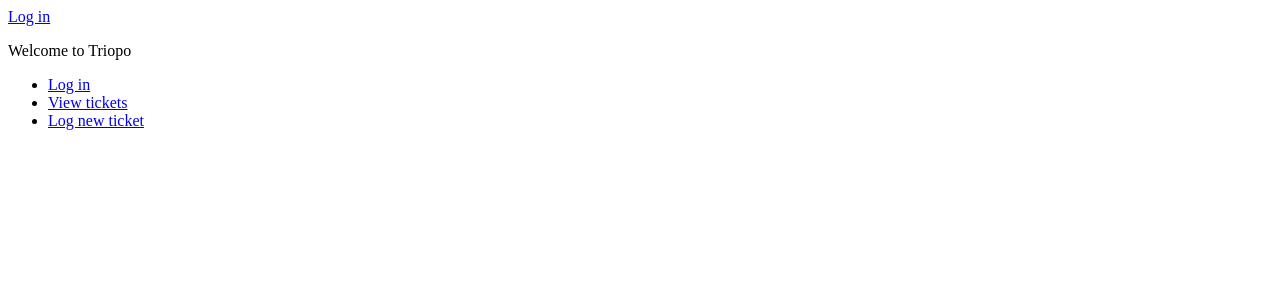
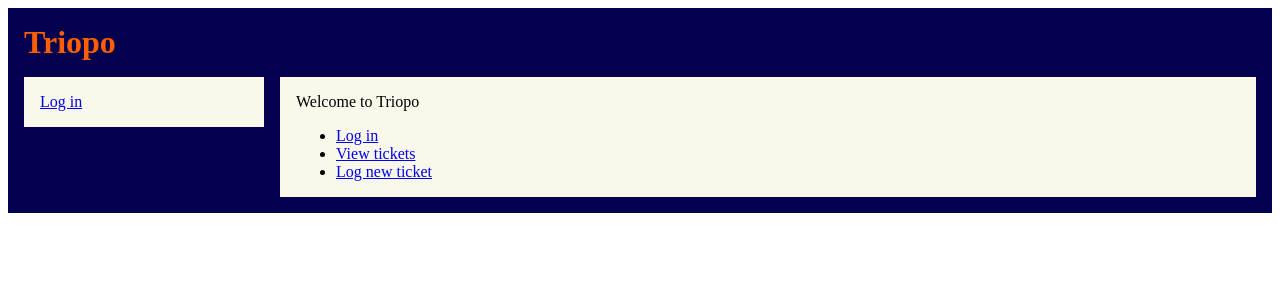
Before and after one commit to hazelw/triopo, a Django app: page / in a window 1280 px wide. Shown: the top 300 px of the page. Run offline with Django 3.2, Linux system fonts and the light colour scheme.

Commit message:
feat: some styling

```diff
--- /dev/null
+++ b/triopo/triopo/static/main.css
@@ -0,0 +1,25 @@
+.container {
+    background-color: #05004e;
+    padding: 1em;
+}
+
+.title {
+    margin: 0;
+    color: #fd5f00;
+}
+
+.main {
+    margin-top: 1em;
+    display: flex;
+}
+
+.sidebar-container {
+    width: 25%;
+}
+
+.content {
+    background-color: #f9f8eb;
+    margin-left: 1em;
+    padding-left: 1em;
+    width: 100%;
+}
--- /dev/null
+++ b/triopo/triopo/static/sidebar.css
@@ -0,0 +1,10 @@
+.sidebar {
+    display: flex;
+    flex-direction: column;
+    background-color: #f9f8eb;
+    padding: 1em;
+}
+
+h2 {
+    color: green;
+}
--- a/triopo/triopo/templates/index.html
+++ b/triopo/triopo/templates/index.html
@@ -1,5 +1,6 @@
-{% include 'sidebar.html' %}
+{% extends 'main.html' %}
 
+{% block content %}
     <p>Welcome to Triopo</p>
 
     <ul>
@@ -7,3 +8,4 @@
         <li><a href="{% url 'view-tickets' %}">View tickets</a></li>
         <li><a href="{% url 'log-ticket' %}">Log new ticket</a></li>
     </ul>
+{% endblock %}
--- /dev/null
+++ b/triopo/triopo/templates/main.html
@@ -0,0 +1,19 @@
+{% load static %}
+
+<link rel="stylesheet" type="text/css" href="{% static 'main.css' %}" />
+
+<div class="container">
+    {% block title %}<h1 class="title">Triopo</h1>{% endblock %}
+
+    <div class="main">
+        <div class="sidebar-container">
+            {% block sidebar %}
+                {% include 'sidebar.html' %}
+            {% endblock %}
+        </div>
+
+        <div class="content">
+            {% block content %}default content{% endblock %}
+        </div>
+    </div>
+</div>
--- a/triopo/triopo/templates/sidebar.css
+++ /dev/null
@@ -1,4 +0,0 @@
-.sidebar {
-    flex: 1;
-    color: green;
-}
--- a/triopo/triopo/templates/sidebar.html
+++ b/triopo/triopo/templates/sidebar.html
@@ -1,4 +1,6 @@
-<link rel="stylesheet" type="text/css" href="sidebar.css" />
+{% load static %}
+
+<link rel="stylesheet" type="text/css" href="{% static 'sidebar.css' %}" />
 
 <div class="sidebar">
     {% if user.is_authenticated %}
```
Lines whose indentation alone changed are shown as unchanged.
